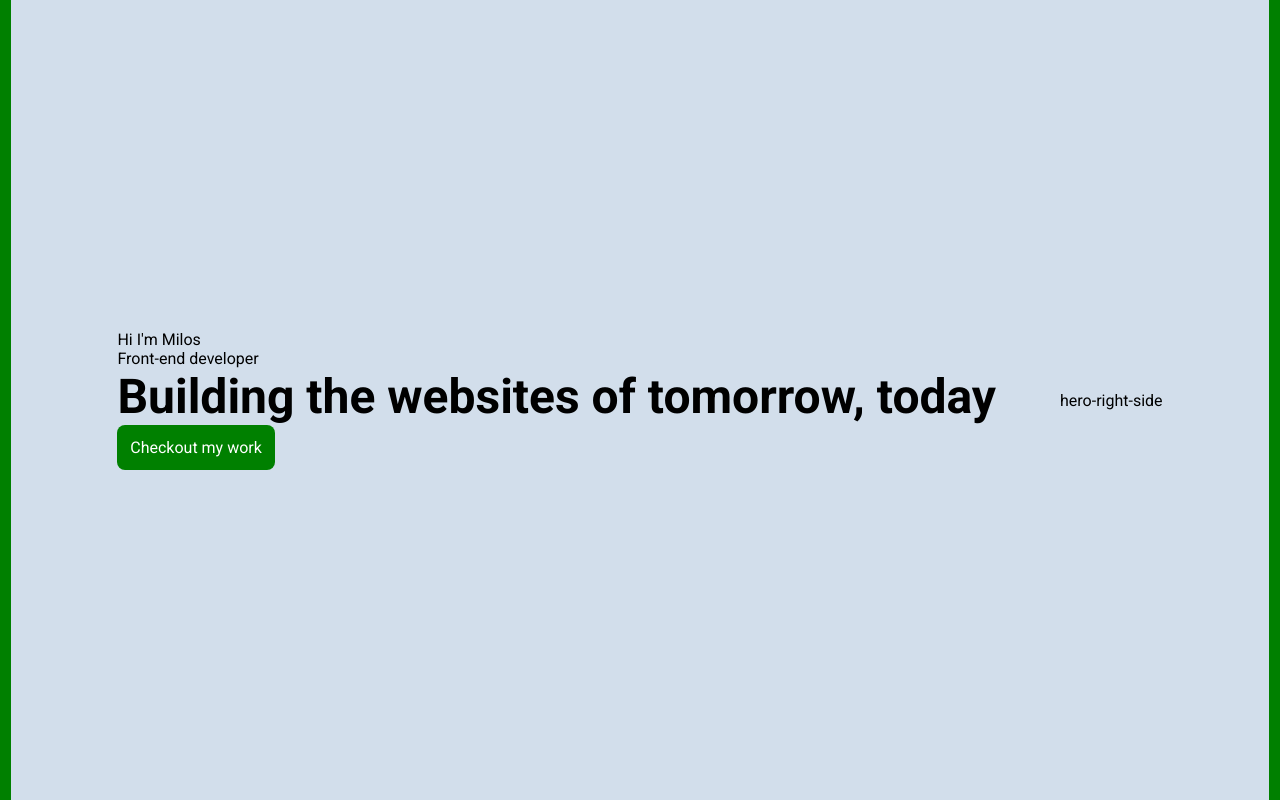
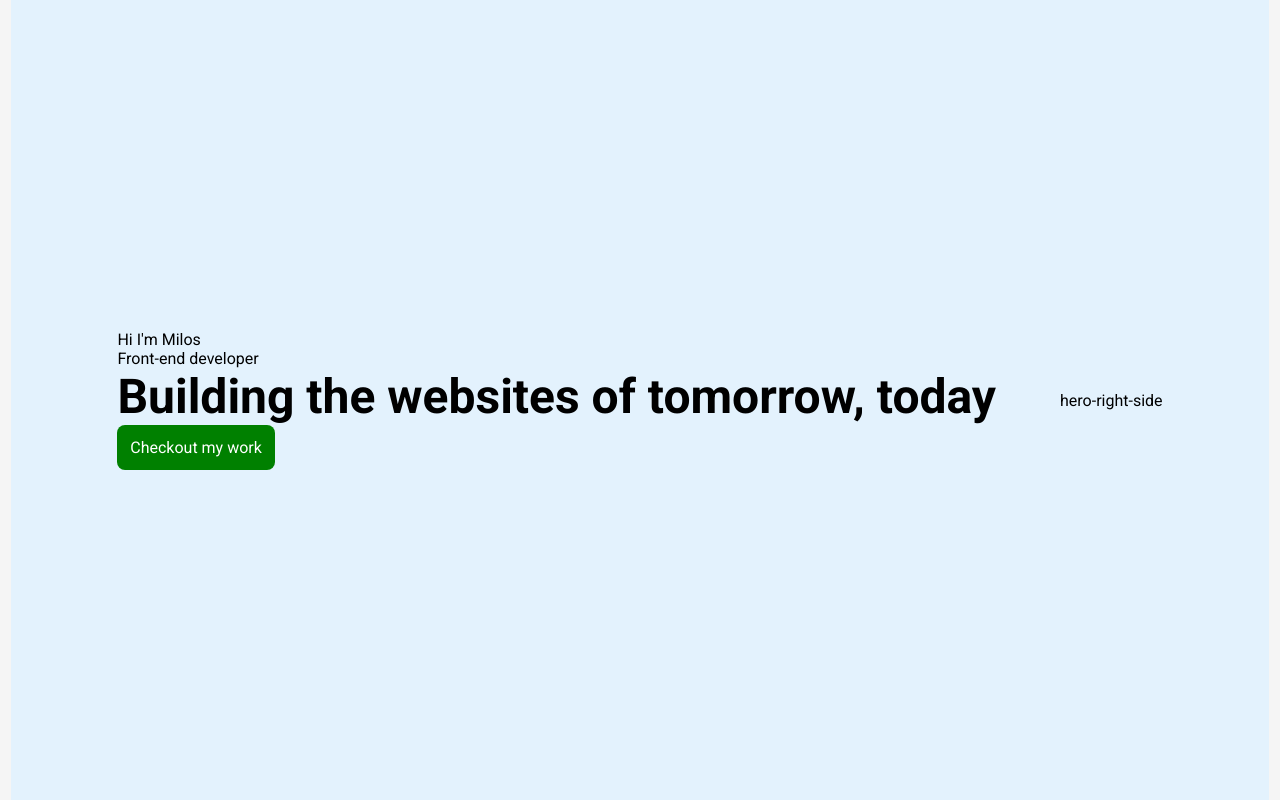
Before and after one commit to MilosIl/mines23, a React (Vite) app: page / in a window 1280 px wide. Shown: the top 800 px of the page. Built offline with nearby package versions, Linux system fonts and the light colour scheme.

Commit message:
named colors

```diff
--- a/src/App.css
+++ b/src/App.css
@@ -9,6 +9,9 @@
   --border-radius: 0.5em;
   --primary: blue;
   --secondary: green;
+  --bg-color:#f5f5f5;
+ --text-color:#212121;
+  --primary-blue: #87CEEB;
 
   --steel-blue: #4682B4;
   --navy-blue:#000080;
@@ -34,7 +37,7 @@ body {
   font-size: 16px;
   color-scheme: light dark;
   font-family: "Roboto", sans-serif;
-  background: green;
+  background: var(--bg-color);
   display: flex;
   flex-direction: column;
   align-items: center;
@@ -44,7 +47,7 @@ body {
 .container {
   max-width: 90%;
   margin: 0 auto;
-  background: #d2deeb;
+  background: var(--two-background);
   min-height: 100vh;
 }
 
```
